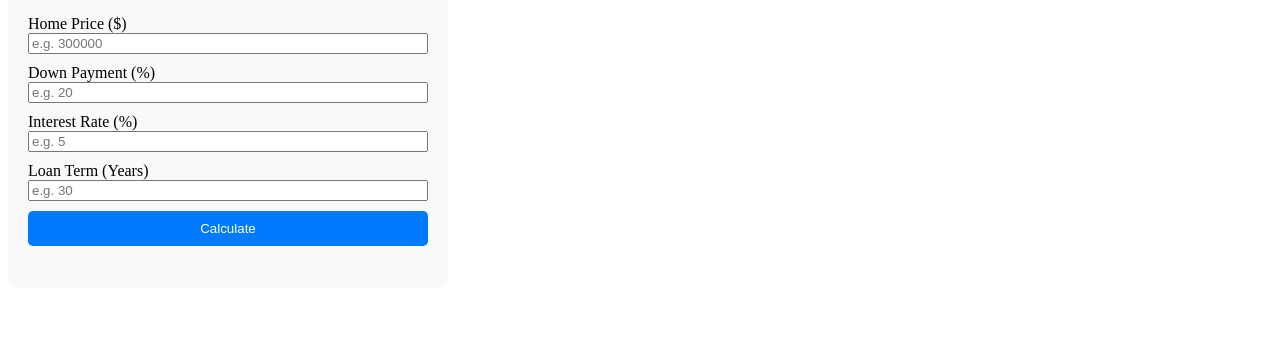
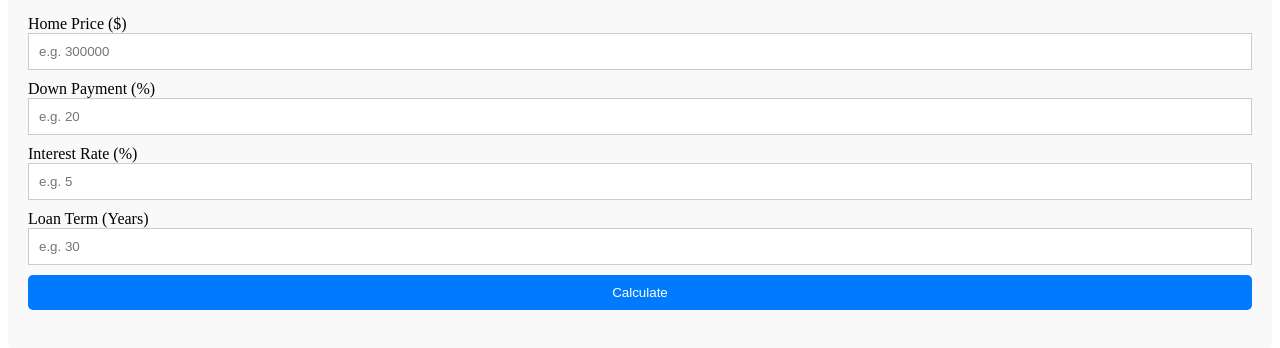
Before and after one commit to bosslife19/mortgage-calculator, a plain HTML site: page index.html in a window 1280 px wide. Shown: the part 72-420 px from the top of the page. Drawn offline with Linux system fonts and the light colour scheme.

Commit message:
updated ui

```diff
--- a/index.html
+++ b/index.html
@@ -1,4 +1,10 @@
-<div style="background:#f9f9f9;padding:20px;border-radius:10px;max-width:400px;">
+<div style="background:#f9f9f9;padding:20px;border-radius:10px;max-width:100%;">
+    <style>
+        input{
+            padding: 10px;
+            border: 1px solid #ccc;
+        }
+    </style>
   <h3>Mortgage Calculator</h3>
   <label>Home Price ($)</label>
   <input type="number" id="price" placeholder="e.g. 300000" style="width:100%;margin-bottom:10px;">
```
